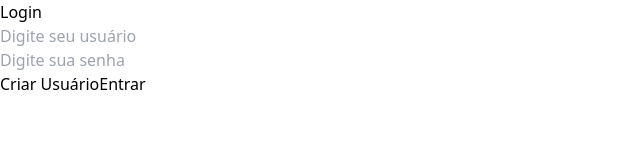
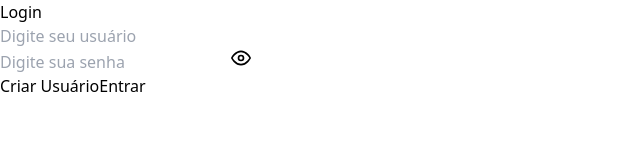
Before and after one commit to amandavenancio/loginPage, a React (Vite) app: page / in a window 1280 px wide. Shown: the top 160 px of the page, without its empty margins (0-640 px from the left). Built offline with nearby package versions, Linux system fonts and the light colour scheme.

Commit message:
feat: adiciona botão para visualizar a senha

```diff
--- a/src/components/PasswordInput.tsx
+++ b/src/components/PasswordInput.tsx
@@ -1,4 +1,5 @@
-import React from "react";
+import React, { useState } from "react";
+import { FiEye, FiEyeOff } from "react-icons/fi";
 
 type PasswordInputProps = {
   value: string;
@@ -6,12 +7,29 @@ type PasswordInputProps = {
   placeholder: string;
 };
 
-export const PasswordInput = ({value, onChange, placeholder} : PasswordInputProps) => (
-  <input
-    className="w-full px-3 py-2 border border-gray-300 rounded-lg focus:outline-none focus:ring-2 focus:ring-pink-400"
-    type="password"
-    value={value}
-    onChange={onChange}
-    placeholder={placeholder}
-  ></input>
-)
+export const PasswordInput = ({ value, onChange, placeholder }: PasswordInputProps) => {
+  const [isPasswordVisible, setIsPasswordVisible] = useState(false);
+
+  const togglePasswordVisibility = () => {
+    setIsPasswordVisible(prev => !prev);
+  };
+
+  return (
+    <div className="relative">
+      <input
+        className="w-full px-3 py-2 border border-gray-300 rounded-lg focus:outline-none focus:ring-2 focus:ring-pink-400 pr-10" // pr-10 para dar espaço para o ícone
+        type={isPasswordVisible ? "text" : "password"} // Alterna entre texto e senha
+        value={value}
+        onChange={onChange}
+        placeholder={placeholder}
+      />
+      <button
+        type="button"
+        onClick={togglePasswordVisibility}
+        className="absolute right-3 top-2.5"
+      >
+        {isPasswordVisible ? <FiEyeOff size={20} /> : <FiEye size={20} />} {/* Ícone de olho */}
+      </button>
+    </div>
+  );
+};
--- a/src/components/UserInput.tsx
+++ b/src/components/UserInput.tsx
@@ -8,7 +8,7 @@ type UserInputProps = {
 
 export const UserInput = ({value, onChange, placeholder} : UserInputProps) => (
   <input
-    className="w-full px-3 py-2 border border-gray-300 rounded-lg focus:outline-none focus:ring-2 focus:ring-pink-400"
+    className="w-full px-3 py-2 pr-10 border border-gray-300 rounded-lg focus:outline-none focus:ring-2 focus:ring-pink-400"
     type="text"
     value={value}
     onChange={onChange}
```
